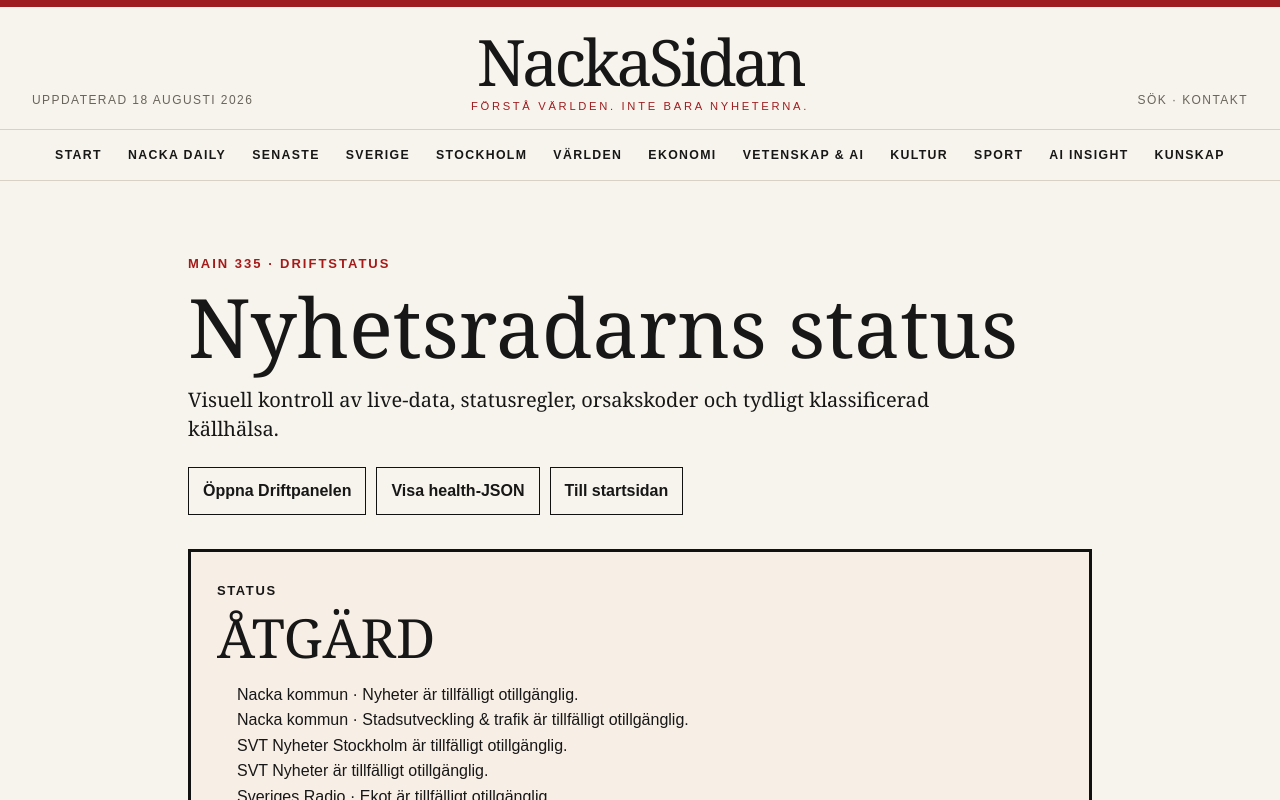
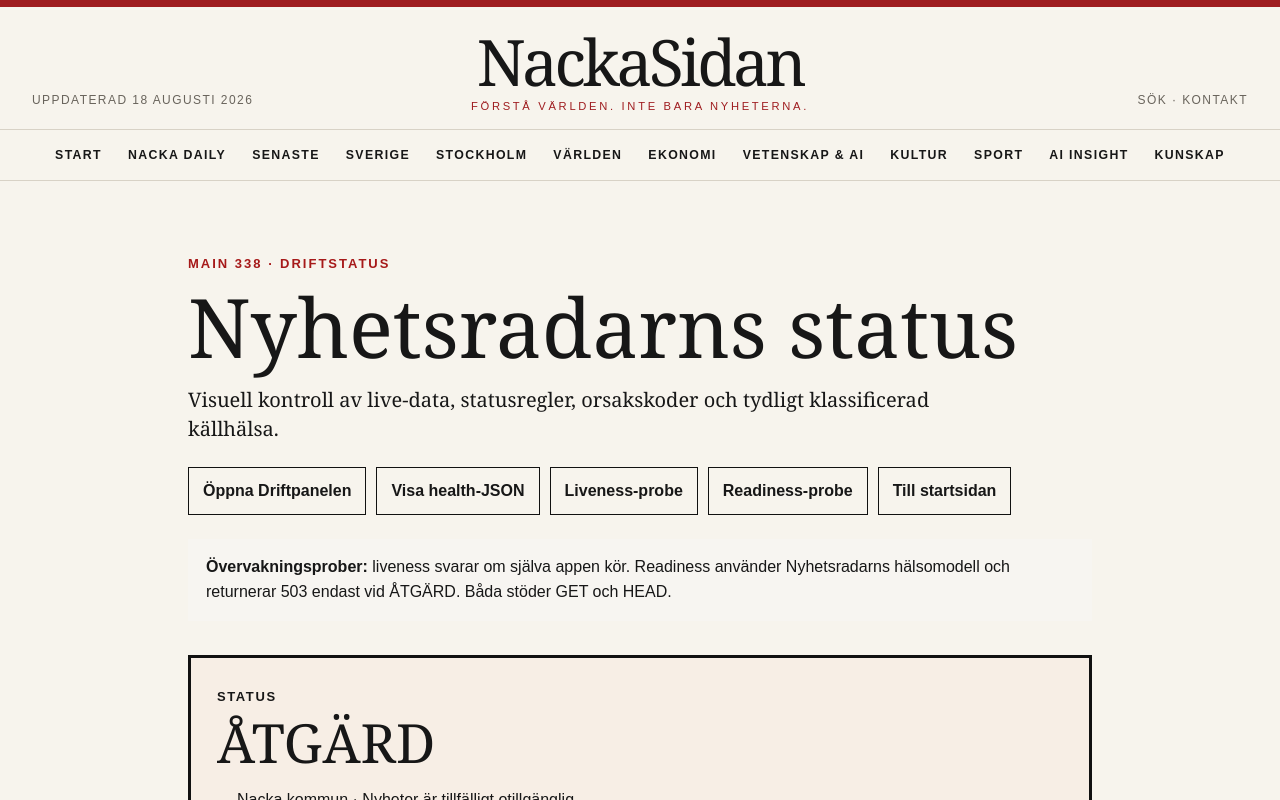
Before and after one commit to Djurgarden2019/NackaSidan-2026, a Next.js app: page /driftstatus in a window 1280 px wide. Shown: the top 800 px of the page. Built offline with nearby package versions, Linux system fonts and the light colour scheme; no server answers.

Commit message:
Main 338: surface liveness and readiness probes

```diff
--- a/app/driftstatus/page.tsx
+++ b/app/driftstatus/page.tsx
@@ -44,7 +44,7 @@ export default async function DriftstatusPage() {
 
   return (
     <main style={{ maxWidth: 960, margin: '0 auto', padding: '72px 28px 100px' }}>
-      <p style={{ color: '#a61919', fontWeight: 800, letterSpacing: 2, fontSize: 13 }}>MAIN 335 · DRIFTSTATUS</p>
+      <p style={{ color: '#a61919', fontWeight: 800, letterSpacing: 2, fontSize: 13 }}>MAIN 338 · DRIFTSTATUS</p>
       <h1 style={{ fontFamily: 'Georgia,serif', fontSize: 'clamp(48px,7vw,82px)', lineHeight: .98, margin: '12px 0 18px' }}>Nyhetsradarns status</h1>
       <p style={{ fontFamily: 'Georgia,serif', fontSize: 20, lineHeight: 1.45, maxWidth: 760 }}>
         Visuell kontroll av live-data, statusregler, orsakskoder och tydligt klassificerad källhälsa.
@@ -53,8 +53,14 @@ export default async function DriftstatusPage() {
       <nav aria-label="Driftverktyg" style={{ display: 'flex', flexWrap: 'wrap', gap: 10, marginTop: 24 }}>
         <Link href="/driftpanel" style={{ border: '1px solid #111', padding: '10px 14px', textDecoration: 'none', fontWeight: 700 }}>Öppna Driftpanelen</Link>
         <Link href="/api/news-health" style={{ border: '1px solid #111', padding: '10px 14px', textDecoration: 'none', fontWeight: 700 }}>Visa health-JSON</Link>
+        <Link href="/api/news-health/live" style={{ border: '1px solid #111', padding: '10px 14px', textDecoration: 'none', fontWeight: 700 }}>Liveness-probe</Link>
+        <Link href="/api/news-health/ready" style={{ border: '1px solid #111', padding: '10px 14px', textDecoration: 'none', fontWeight: 700 }}>Readiness-probe</Link>
         <Link href="/" style={{ border: '1px solid #111', padding: '10px 14px', textDecoration: 'none', fontWeight: 700 }}>Till startsidan</Link>
       </nav>
+
+      <section aria-label="Probe-status" style={{ marginTop: 24, padding: '16px 18px', background: '#f7f5f1', lineHeight: 1.55 }}>
+        <strong>Övervakningsprober:</strong> liveness svarar om själva appen kör. Readiness använder Nyhetsradarns hälsomodell och returnerar 503 endast vid ÅTGÄRD. Båda stöder GET och HEAD.
+      </section>
 
       <section aria-label="Aktuell driftstatus" style={{ marginTop: 34, border: '3px solid #111', padding: '28px 26px', background: status === 'STABIL' ? '#eef4ec' : '#f7eee5' }}>
         <div style={{ fontSize: 13, fontWeight: 900, letterSpacing: 1.6 }}>STATUS</div>
```
